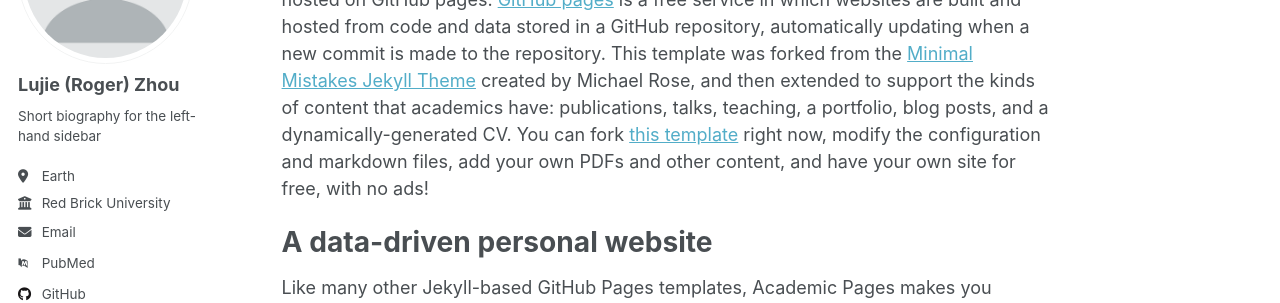
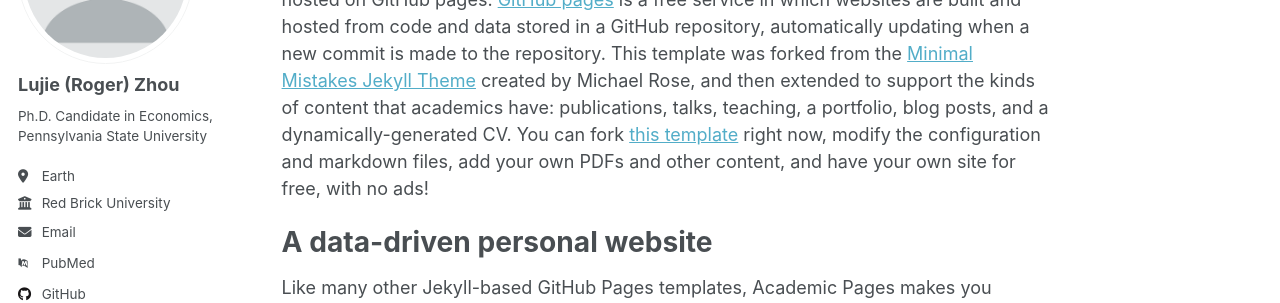
Before and after one commit to lbz5158/lujiezhou.github.io, a Jekyll site: the page built from _pages/about.md, in a window 1280 px wide. Shown: the part 210-513 px from the top of the page. Built offline with Jekyll 4.4.1, drawn with Linux system fonts in a browser that asks for light colours; some web fonts are replaced.

Commit message:
Update _config.yml

```diff
--- a/_config.yml
+++ b/_config.yml
@@ -25,7 +25,7 @@ author:
   avatar           : "profile.png"
   name             : "Lujie (Roger) Zhou"
   pronouns         : # example: "she/her"
-  bio              : "Short biography for the left-hand sidebar"
+  bio              : "Ph.D. Candidate in Economics, Pennsylvania State University"
   location         : "Earth"
   employer         : "Red Brick University"
   uri              : # URL
@@ -46,7 +46,7 @@ author:
   bitbucket        : # Username - Update with your username on the site
   codepen          : # Username
   dribbble         : # Username
-  github           : "academicpages"
+  github           : "lbz5158"
   kaggle           : # Username
   stackoverflow    : # User number or user number and name (i.e., use "1" or "1/jeff-atwood")
 
```
